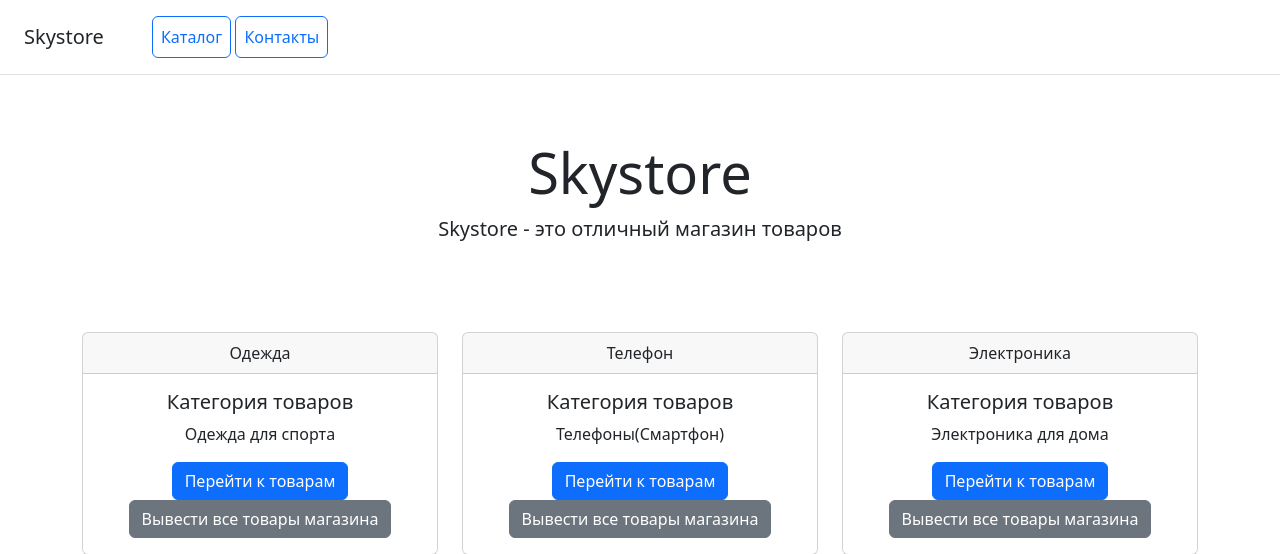
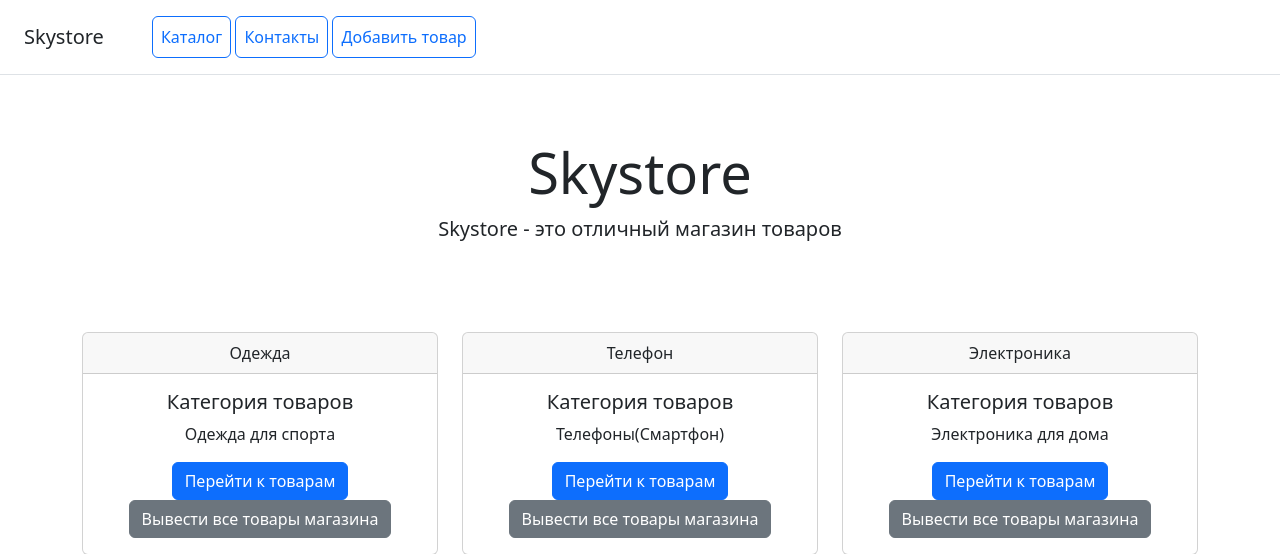
Before and after one commit to AleksandrIlin/Homework_django, a Django app: page /catalog/ in a window 1280 px wide. Shown: the top 554 px of the page. Run offline with Django 5.2, Linux system fonts and the light colour scheme; data comes from the database, SQL or seed files in the repository; some libraries are stand-ins or nearby versions.

Commit message:
fix template inc_menu.html

```diff
--- a/catalog/templates/catalog/includes/inc_menu.html
+++ b/catalog/templates/catalog/includes/inc_menu.html
@@ -3,5 +3,6 @@
     <nav class="ms-5">
         <a class="p-2 btn btn-outline-primary" href="{% url 'catalog:category_list' %}">Каталог</a>
         <a class="p-2 btn btn-outline-primary" href="{% url 'catalog:contacts' %}">Контакты</a>
+        <a class="p-2 btn btn-outline-primary" href="{% url 'catalog:product_create' %}">Добавить товар</a>
     </nav>
 </div>
```
